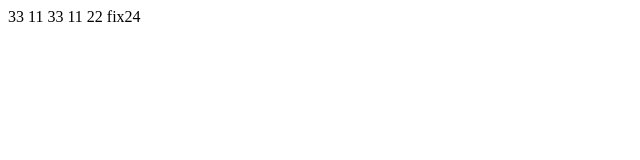
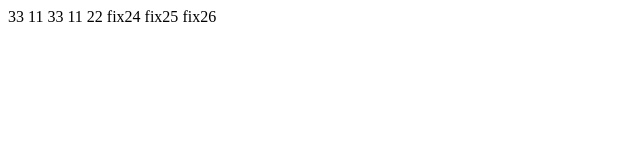
Before and after one commit to thechotinun/git-flow, a website: page index.html in a window 1280 px wide. Shown: the full height of the page, 0-640 px from the left. Drawn offline with Linux system fonts and the light colour scheme.

Commit message:
add 34-1

```diff
--- a/index.html
+++ b/index.html
@@ -12,5 +12,7 @@
     <span>11</span>
     <span>22</span>
     <span>fix24</span>
+    <span>fix25</span>
+    <span>fix26</span>
   </body>
 </html>
```
